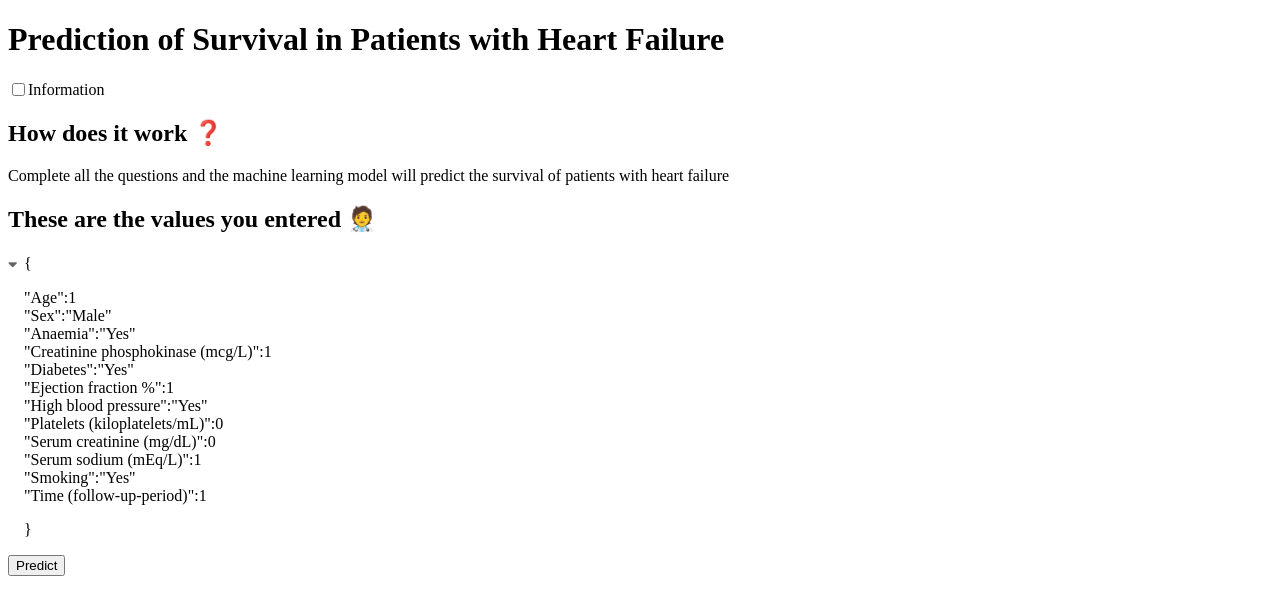
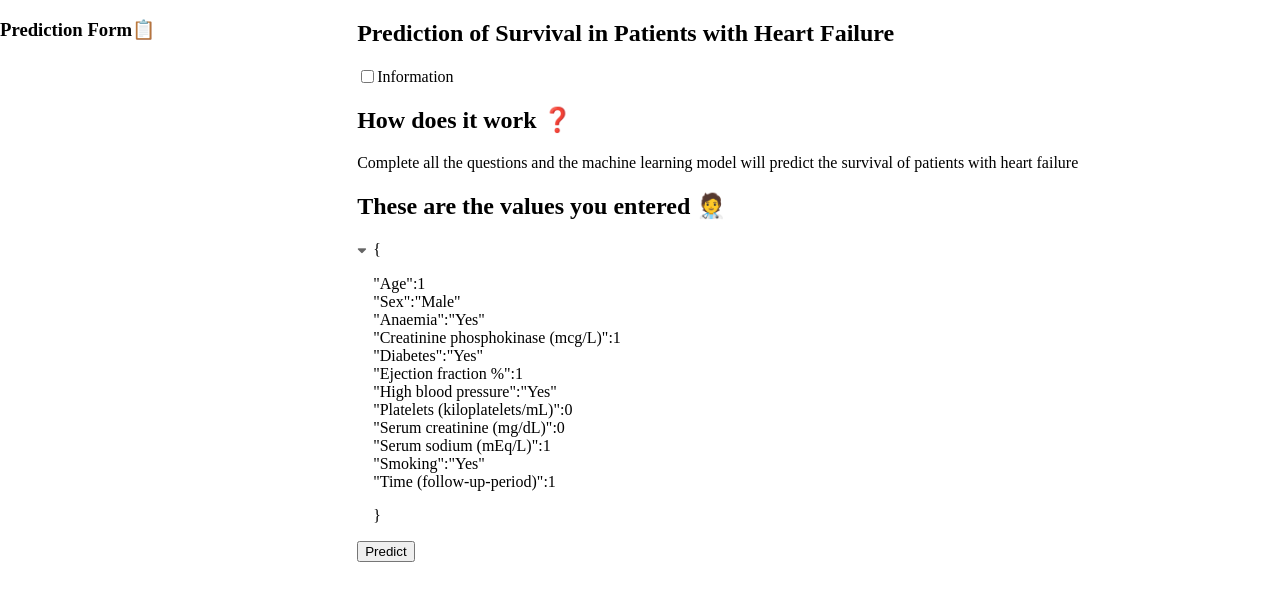
Before and after one commit to akshaykalucha/React-HeartStroke-Prediction, a React (Create React App) app: page / in a window 1280 px wide. Shown: the top 614 px of the page. Built offline with nearby package versions, Linux system fonts and the light colour scheme.

Commit message:
UX improved

```diff
--- a/src/Components/Home/Home.jsx
+++ b/src/Components/Home/Home.jsx
@@ -1,8 +1,9 @@
-import React, { Component } from 'react'
+import React, { Component } from 'react';
 import axios from 'axios';
-import "./home.css"
+import "./home.css";
 import '@fortawesome/fontawesome-free/css/all.min.css';
-import Values from './Values'
+import Values from './Values';
+import Sidebar from './Sidebar';
 
 
 // rgb(246, 51, 102)
@@ -28,6 +29,12 @@ export class home extends Component {
         }
         return (
             <div>
+                <div className="MainPage">
+                    <section className="SideBar">
+                        <Sidebar />
+                    </section>
+
+                    <section className="mainSection">
                         <div className="mainHeading">
                             <h1>Prediction of Survival in Patients with Heart Failure</h1>
                         </div>
@@ -49,6 +56,8 @@ export class home extends Component {
                             <Values open={this.state.Jsonchecked} name="akshay" />
                         </div>
                         <button>Predict</button>
+                    </section>
+            </div>
             </div>
         )
     }
--- a/src/Components/Home/Sidebar.jsx
+++ b/src/Components/Home/Sidebar.jsx
@@ -1,10 +1,13 @@
-import React, { Component } from 'react'
+import React, { Component } from 'react';
+import './sidebar.css'
 
 export class Sidebar extends Component {
     render() {
         return (
-            <div>
-
+            <div className="SideForm">
+                <section className="sidebarView">
+                    <h1>Prediction Form📋</h1>
+                </section>
             </div>
         )
     }
--- a/src/Components/Home/home.css
+++ b/src/Components/Home/home.css
@@ -1,3 +1,12 @@
+.MainPage,
+html,
+body {
+	height: 100%;
+	margin: 0;
+
+
+
+}
 .info{
     width: 698px;
     border-radius: 2px;
@@ -16,3 +25,12 @@
 .openCurly{
     cursor: pointer;
 }
+
+.MainPage{
+    display: flex;
+}
+.mainSection{
+    display: block;
+    margin-right: auto;
+    margin-left: auto;
+}
--- /dev/null
+++ b/src/Components/Home/sidebar.css
@@ -0,0 +1,3 @@
+.sidebarView{
+    box-sizing: border-box;
+}
```
Lines whose indentation alone changed are shown as unchanged.
